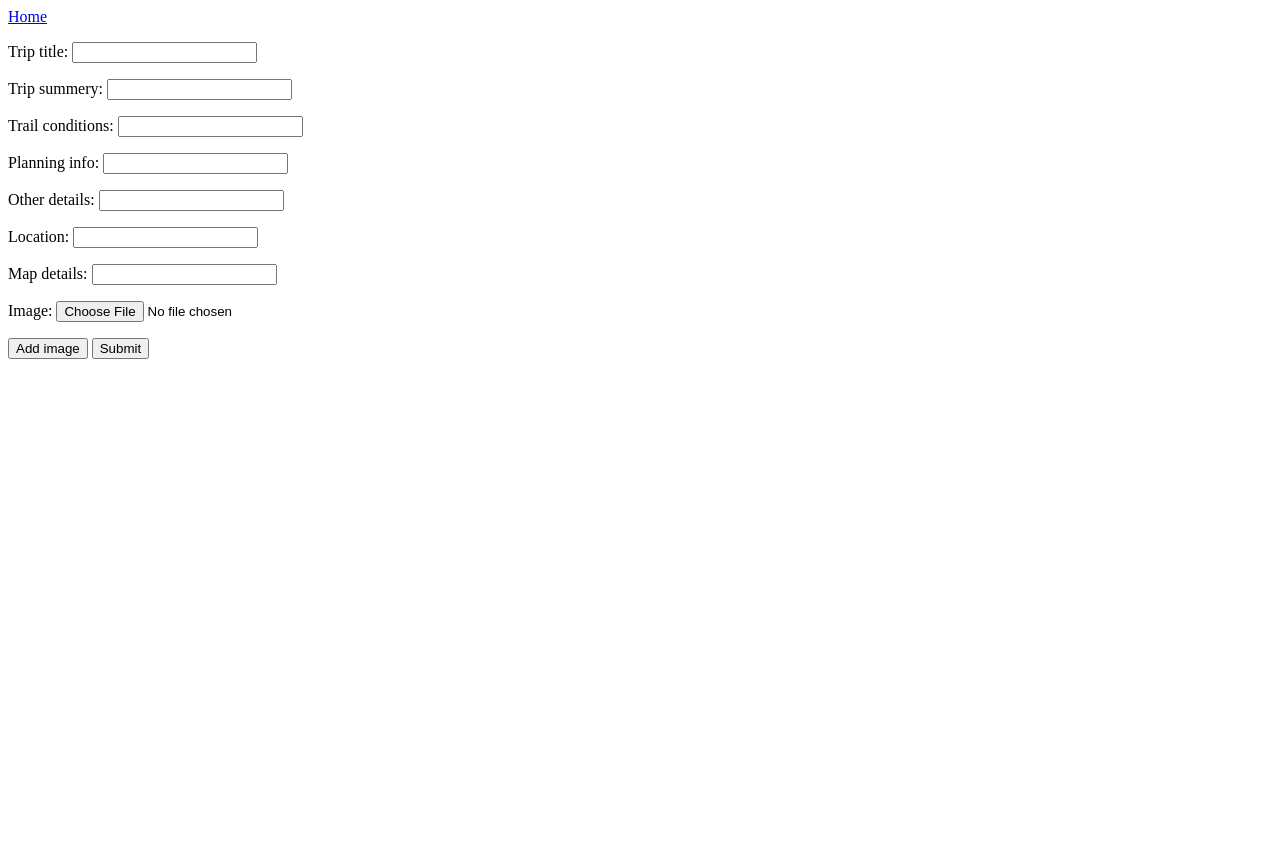
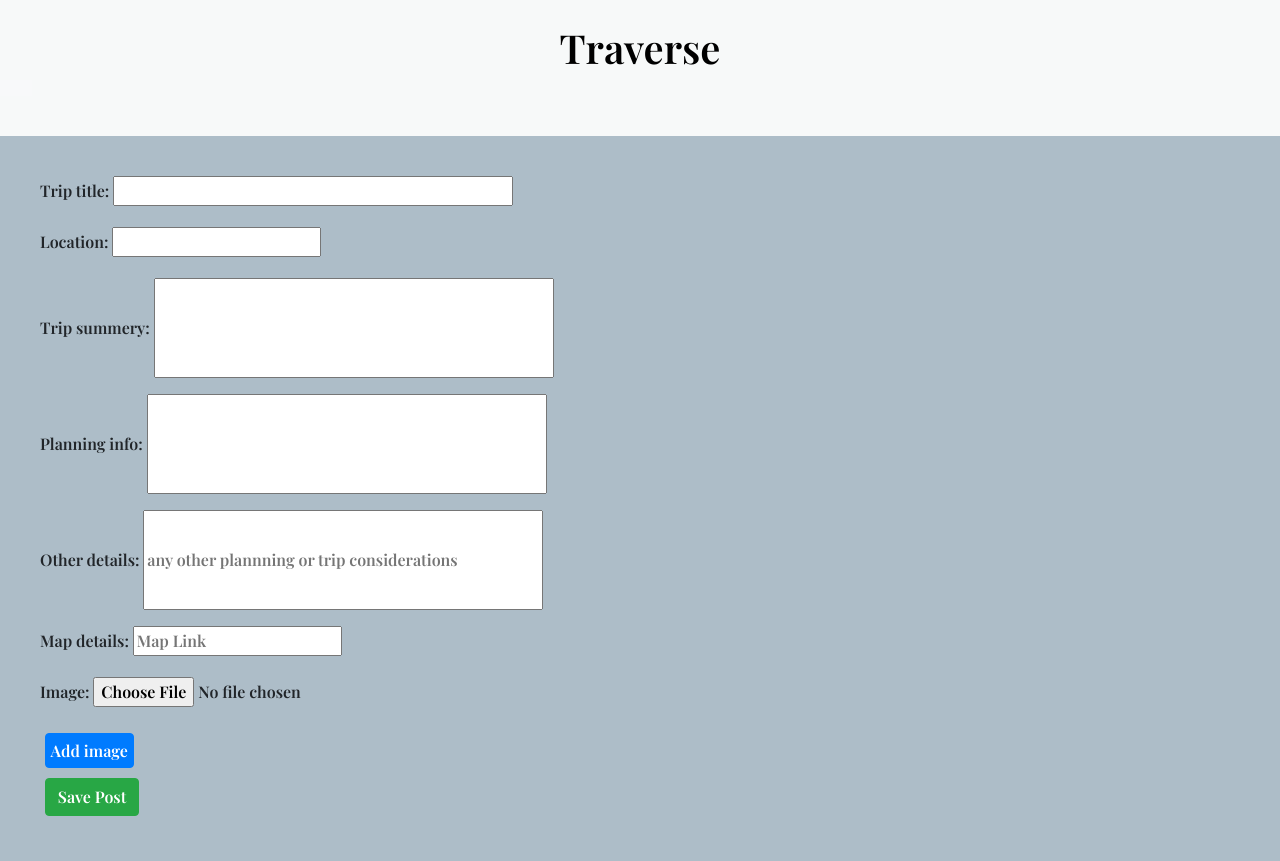
Before and after one commit to csovu/Traverse, a Django app: page /create/ in a window 1280 px wide. Before the commit the page ends 359 px from the top, so only its background shows below. Run offline with Django 4.2, Linux system fonts and the light colour scheme; the visitor is signed in with stand-in values (Sample User, id 1); data comes from the database, SQL or seed files in the repository; some libraries are stand-ins or nearby versions.

Commit message:
form and button styling

```diff
--- a/Traverse/posts/forms.py
+++ b/Traverse/posts/forms.py
@@ -3,7 +3,7 @@ from crispy_forms.helper import FormHelper
 from crispy_forms.layout import (Submit, Button)
 from django.urls import reverse_lazy
 from posts.models import *
-from django.forms import inlineformset_factory, modelformset_factory
+from django.forms import inlineformset_factory
 # from crispy_forms.helper import FormHelper
 # from crispy_forms.layout import Submit
 
@@ -11,8 +11,30 @@ class CreatePostForm(forms.ModelForm):
 
     class Meta:
         model= Posts
-        fields = ['trip_title', 'trip_summery', 'trail_conditions', 'planning_info', 'other_details','location', 'map_details']
+        fields = ['trip_title','location', 'trip_summery', 'planning_info', 'other_details', 'map_details']
+        widgets ={
+              'trip_title': forms.TextInput(attrs={
+                'style': 'min-width: 400px;',
+        }),
+        'trip_summery': forms.TextInput(attrs={
+                'style': 'min-width: 400px;'
+                'min-height: 100px',
+        }),
+        'planning_info': forms.TextInput(attrs={
+                'style': 'min-width: 400px;'
+                'min-height: 100px',
+        }),
+        'other_details': forms.TextInput(attrs={
+            'placeholder': 'any other plannning or trip considerations',
+            'style': 'min-width: 400px;'
+            'min-height: 100px',
+        }),
+        'map_details': forms.TextInput(attrs={
+            'placeholder': 'Map Link',
+        }),
+        }
     def __init__(self, *args, **kwargs):
+
 
         super(CreatePostForm, self).__init__(*args, **kwargs)
         self.helper = FormHelper()
@@ -32,8 +54,28 @@ class PostEditForm(forms.ModelForm):
 
     class Meta:
         model = Posts
-        fields = ['trip_title', 'trip_summery', 'trail_conditions', 'planning_info', 'other_details','location', 'map_details']
-
+        fields = ['trip_title','location', 'trip_summery', 'planning_info', 'other_details', 'map_details']
+        widgets ={
+              'trip_title': forms.TextInput(attrs={
+                'style': 'min-width: 400px;',
+        }),
+        'trip_summery': forms.TextInput(attrs={
+                'style': 'min-width: 400px;'
+                'min-height: 100px',
+        }),
+        'planning_info': forms.TextInput(attrs={
+                'style': 'min-width: 400px;'
+                'min-height: 100px',
+        }),
+        'other_details': forms.TextInput(attrs={
+            'placeholder': 'any other plannning or trip considerations',
+            'style': 'min-width: 400px;'
+            'min-height: 100px',
+        }),
+        'map_details': forms.TextInput(attrs={
+            'placeholder': 'Map Link',
+        }),
+        }
 
 class ImageForm(forms.ModelForm):
     class Meta:
--- a/Traverse/posts/urls.py
+++ b/Traverse/posts/urls.py
@@ -14,7 +14,7 @@ urlpatterns = [
     path("post/<int:id>/", views.SinglePost, name="singlepost"),
     path("editpost/<int:id>/", views.EditPost, name="editpost"),
     path("delete/<int:id>/", views.DeletePost, name="deletepost"),
-    path("deleteimage/<int:id>/", views.DeleteImage, name="deleteimage"),
+    path("deleteimage/<int:img_id>/<int:posts_id>/", views.DeleteImage, name="deleteimage"),
 
     path("search/", views.SearchAll, name="search"),
 
--- a/Traverse/posts/views.py
+++ b/Traverse/posts/views.py
@@ -1,6 +1,6 @@
 from typing import Any
 from django.db.models.query import QuerySet
-from django.shortcuts import render, reverse, redirect, get_object_or_404
+from django.shortcuts import render, reverse, redirect
 from posts.models import *
 from django.contrib.auth import get_user_model
 from django.urls import reverse_lazy
@@ -9,7 +9,7 @@ from django.contrib.auth.decorators import login_required
 from .forms import *
 from django.views.generic import DetailView
 from django.db.models import Q
-from django.forms import inlineformset_factory
+
 
 def AllPosts(request):
     latest_post_list = Posts.objects.order_by("-pk")
@@ -27,21 +27,6 @@ def SinglePost(request, id):
     post_images = Image.objects.filter(posts_id = id)
     return render(request,'traverse/singlepost.html', {'post':post, 'post_images':post_images})
 
-
-@login_required
-# def CreatePost(request):
-#     user = get_user_model().objects.get(pk=request.user.id)
-#     if request.method == 'POST':
-#         form = CreatePostForm(request.POST)
-#         if form.is_valid():
-#             new_post = form.save(commit=False)
-#             new_post.user = user
-#             new_post.save()
-#         return HttpResponseRedirect(reverse('posts:all'))
-
-#     else:
-#         form = CreatePostForm()
-#     return render(request, 'traverse/create.html',  {'form':form, 'user':user})
 
 @login_required
 def CreatePost(request):
@@ -117,8 +102,8 @@ def SearchAll(request):
     return render(request, 'traverse/search_results.html',  {'object_list':object_list, 'users':users})
 
 @login_required
-def DeleteImage(request, id):
-    post = Image.objects.get(posts_id=posts_id)
-    image = Image.objects.get(pk=id)
+def DeleteImage(request, img_id, posts_id):
+    post = Posts.objects.get(pk=posts_id)
+    image = Image.objects.get(pk=img_id)
     image.delete()
     return redirect(reverse('posts:editpost', args=[post.id]))
--- a/Traverse/static/css/styles.css
+++ b/Traverse/static/css/styles.css
@@ -1,8 +1,10 @@
 body {
-    background-color: rgba(179, 212, 238, 0.567);
+    background-color: rgba(112, 139, 159, 0.567);
     font-family: 'Playfair Display', serif;
 }
 header{
+  color: #000000;
+  text-decoration: none;
   background-color: #f7f9f9;
   padding-bottom: 3.5em;
   padding-top: 1.5em;
@@ -27,15 +29,33 @@ header{
 }
 
 #new-report {
-    background-color: rgb(206, 203, 247);
+  padding: 2.5em;
 }
 
+#add-image {
+  padding: .3em;
+}
+#save-post {
+  padding: .3em;
+}
+
+#edit-post-buttons{
+  display: flex;
+  padding: .3em;
+  justify-content: space-evenly;
+}
+
+
+#delete_post{
+  display: flex;
+  align-items:center;
+  color: #f7f9f9;
+}
 
 #latest_posts {
   display: flex;
   flex-direction: column;
   padding: 2em;
-
 }
 
 .post {
@@ -84,11 +104,20 @@ header{
   padding-top: 5em;
   padding-left: 1em;
 }
-
+#post-date,
 #trip-title,
 #user {
   display: flex;
   justify-content: center;
+}
+#post-date{
+  font-size: .8em;
+}
+
+#edit-inpost-button{
+  display: flex;
+  justify-content: center;
+  color: #f7f9f9;
 }
 
 .search-result {
--- a/Traverse/templates/traverse/create.html
+++ b/Traverse/templates/traverse/create.html
@@ -1,15 +1,10 @@
 
-
+{% extends 'home.html' %}
 {% load static %}
-
 {% block content %}
-<a href="{% url 'posts:all' %}">Home</a>
-
-
 <div id="new-report">
     <form id="form-container" method="post" enctype="multipart/form-data">
             {% csrf_token %}
-
             {{createpost.as_p}}
 
             {{formset.management_form}}
@@ -20,9 +15,9 @@
             {% endfor %}
 
 
+        <div id="add-image"><button id="add-image" type="button" class="btn btn-primary">Add image</button></div>
+        <div id="save-post"><button type="submit" class="btn btn-success">Save Post</button></div>
 
-        <button id="add-image" type="button">Add image</button>
-        <button type="submit">Submit</button>
     </form>
 </div>
 
--- a/Traverse/templates/traverse/profile.html
+++ b/Traverse/templates/traverse/profile.html
@@ -21,4 +21,5 @@
     <p>This user has no Reports!</p>
     {%endif%}
 
+
 {% endblock %}
```
Also changed, not shown: Traverse/static/js/app.js (deleted, +0 -16 lines), Traverse/templates/traverse/editpost.html (+29 -13 lines), Traverse/templates/traverse/singlepost.html (+8 -7 lines), Traverse/media/images/IMG_9753_vk1bvy9.jpeg (added), 1 other file.
